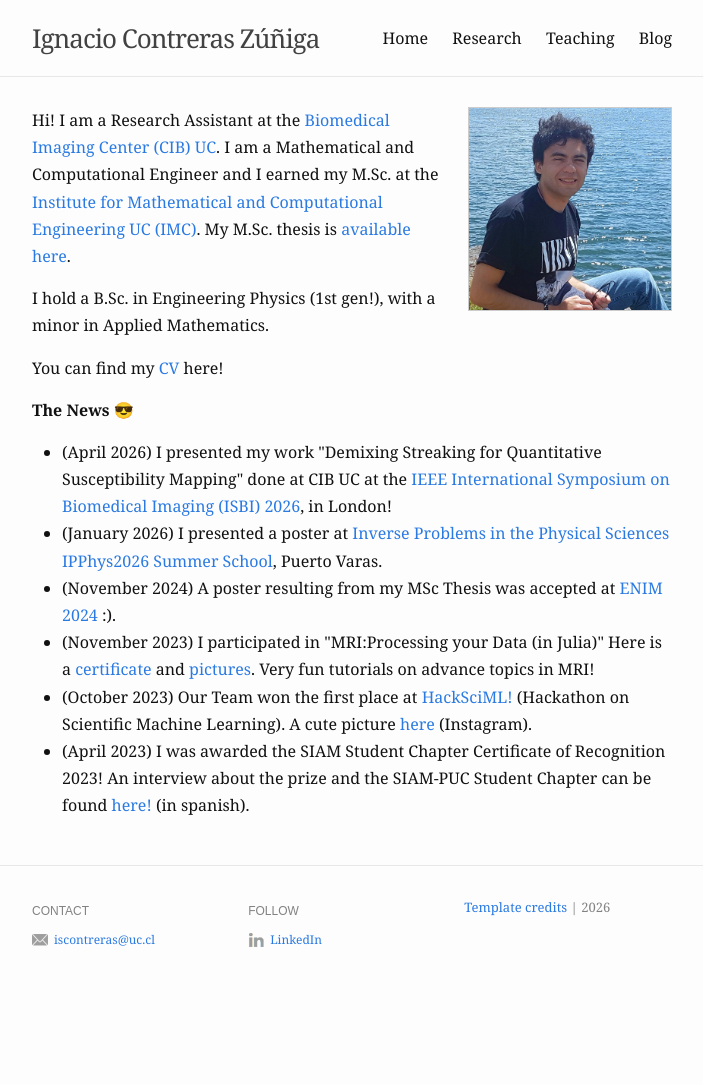
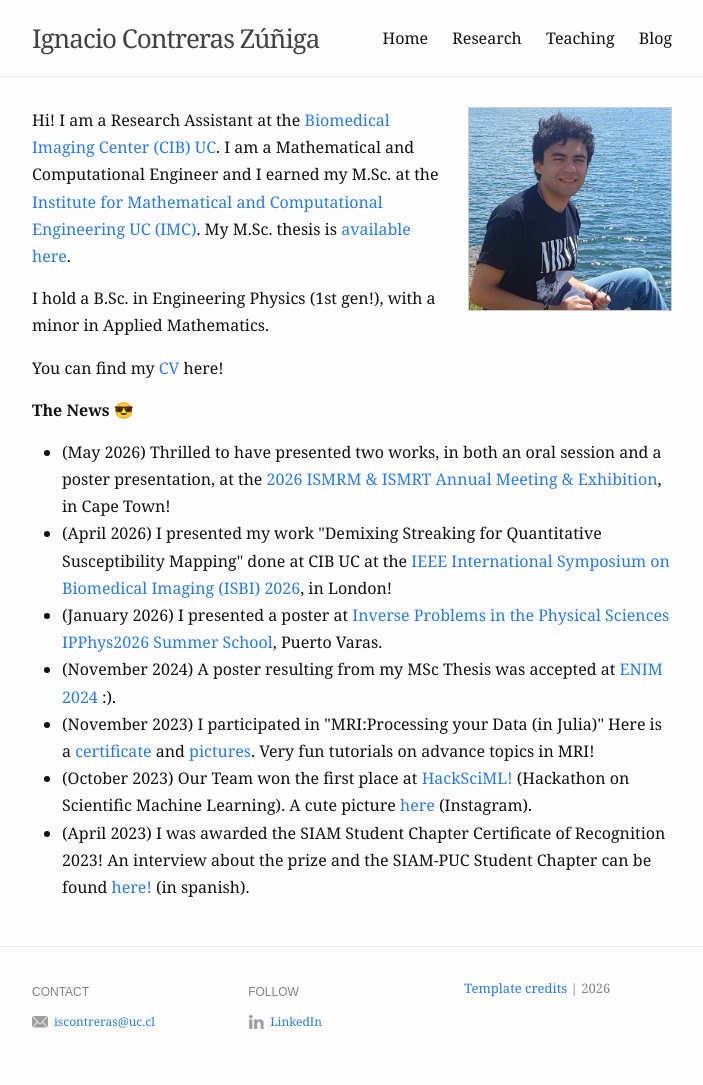
Before and after one commit to ignacontreras/ignacontreras.github.io, a Jekyll site: the page built from index.md, in a window 1280 px wide. Shown: the whole page, without its empty margins (288-991 px from the left). Built offline with Jekyll 4.4.1, drawn with Linux system fonts in a browser that asks for light colours; before the commit the page ends 1003 px from its top, so only the background shows below that.

Commit message:
Update index.md

```diff
--- a/index.md
+++ b/index.md
@@ -20,6 +20,7 @@ profile_picture:
 </p>
 
 <ul>
+  <li>(May 2026) Thrilled to have presented two works, in both an oral session and a poster presentation, at the  <a href="https://www.ismrm.org/26m/">2026 ISMRM & ISMRT Annual Meeting & Exhibition</a>, in Cape Town!</li>
   <li>(April 2026) I presented my work "Demixing Streaking for Quantitative Susceptibility Mapping" done at CIB UC at the  <a href="https://biomedicalimaging.org/2026/">IEEE International Symposium on Biomedical Imaging (ISBI) 2026</a>, in London!</li>
   <li>(January 2026) I presented a poster at  <a href="https://eventos.cmm.uchile.cl/ipphys2026/">Inverse Problems in the Physical Sciences IPPhys2026 Summer School</a>, Puerto Varas.</li>
   <li>(November 2024) A poster resulting from my MSc Thesis was accepted at <a href="https://eventos.cmm.uchile.cl/enim2024/">ENIM 2024</a> :).</li>
```
